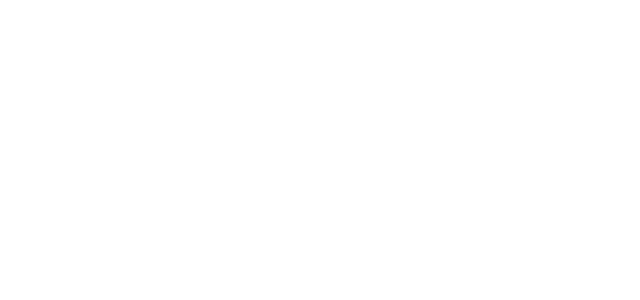
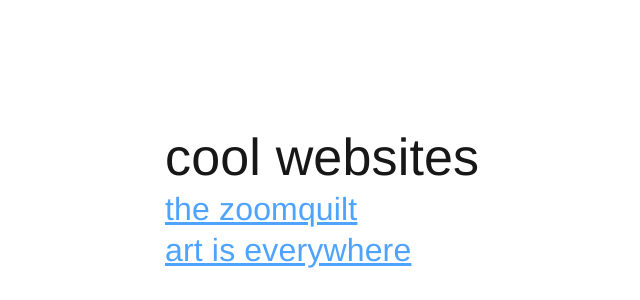
Before and after one commit to andygonzalezhp/ficciones, a Next.js app: page / in a window 1280 px wide. Shown: the part 843-1143 px from the top of the page, without its empty margins (3-643 px from the left). Before the commit the page ends 800 px from the top, so only its background shows below. Built offline with nearby package versions, Linux system fonts and the light colour scheme.

Commit message:
front page links

```diff
--- a/src/app/page.tsx
+++ b/src/app/page.tsx
@@ -18,10 +18,30 @@
             impression
           </Link>
         </li>
-        <li>
-          <Link href="https://art-is-everywhere.com" prefetch={false} target="_blank" className="hover:italic">
-            art is everywhere
-          </Link>
+        <li className="mt-180">
+          <p className="mb-2">cool websites</p>
+          <ul className="space-y-2 text-[28px] sm:text-[32px]">
+            <li>
+              <Link
+                href="https://zzz.zoomquilt.org/"
+                prefetch={false}
+                target="_blank"
+                className="hover:italic"
+              >
+                the zoomquilt
+              </Link>
+            </li>
+            <li>
+              <Link
+                href="https://art-is-everywhere.com"
+                prefetch={false}
+                target="_blank"
+                className="hover:italic"
+              >
+                art is everywhere
+              </Link>
+            </li>
+          </ul>
         </li>
       </ul>
     </div>
```
